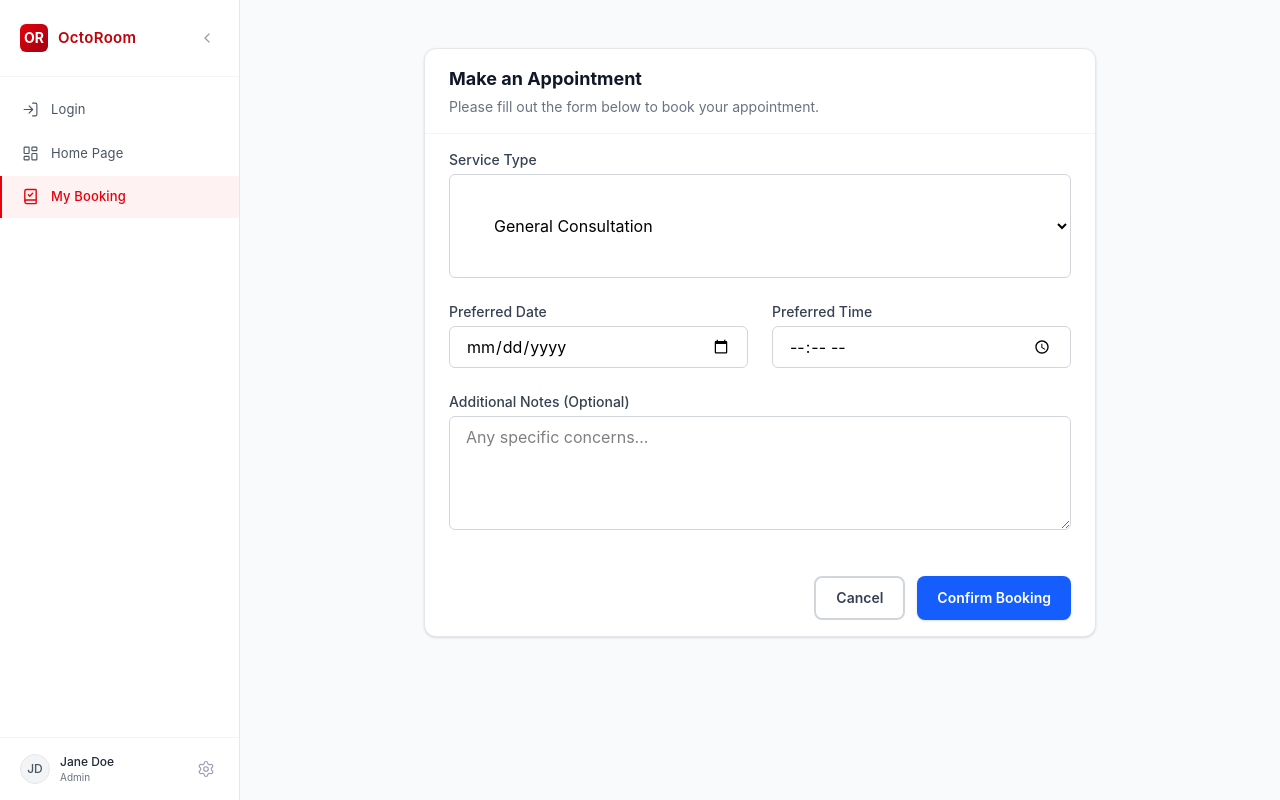
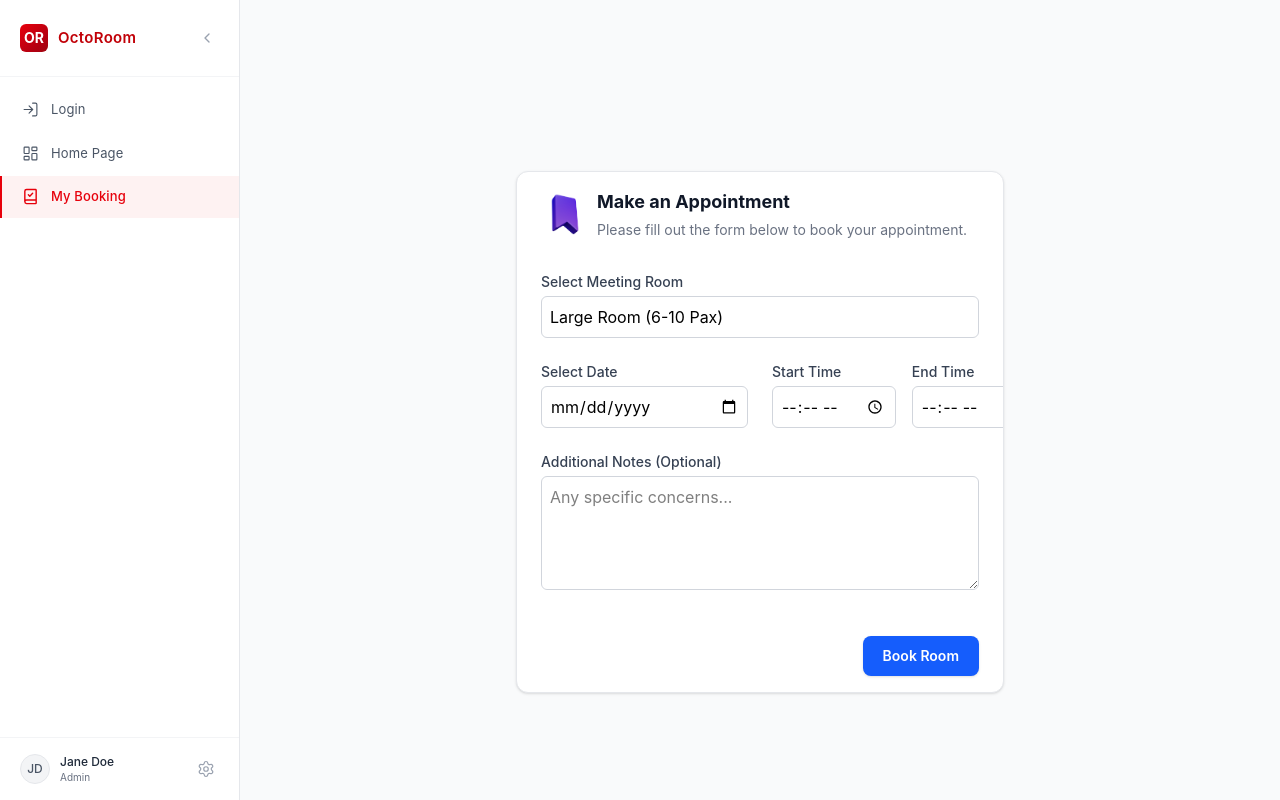
Before and after one commit to weynard02/octo-room-fe, a React (Vite) app: page /my-booking in a window 1280 px wide. Built offline with nearby package versions, Linux system fonts and the light colour scheme.

Commit message:
make appointment + modal review appointment

```diff
--- a/src/components/Button.tsx
+++ b/src/components/Button.tsx
@@ -1,32 +1,37 @@
-import React from 'react';
+import React from "react";
 
 interface ButtonProps extends React.ButtonHTMLAttributes<HTMLButtonElement> {
-  variant?: 'primary' | 'secondary' | 'outline' | 'danger';
-  size?: 'sm' | 'md' | 'lg';
+  variant?: "primary" | "secondary" | "outline" | "danger";
+  size?: "sm" | "md" | "lg";
   fullWidth?: boolean;
 }
 
 export const Button: React.FC<ButtonProps> = ({
   children,
-  variant = 'primary',
-  size = 'md',
+  variant = "primary",
+  size = "md",
   fullWidth = false,
-  className = '',
+  className = "",
   ...props
 }) => {
-  const baseStyles = "inline-flex items-center justify-center font-semibold rounded-lg transition-all focus:outline-none focus:ring-2 focus:ring-offset-2 disabled:opacity-50 disabled:cursor-not-allowed";
+  const baseStyles =
+    "inline-flex items-center justify-center font-semibold rounded-lg transition-all cursor-pointer focus:outline-none focus:ring-2 focus:ring-offset-2 disabled:opacity-50 disabled:cursor-not-allowed";
 
   const variants = {
-    primary: "bg-blue-600 text-white hover:bg-blue-700 focus:ring-blue-500 shadow-sm",
-    secondary: "bg-gray-600 text-white hover:bg-gray-700 focus:ring-gray-500 shadow-sm",
-    outline: "border-2 border-gray-300 text-gray-700 hover:bg-gray-50 focus:ring-gray-400",
-    danger: "bg-red-600 text-white hover:bg-red-700 focus:ring-red-500 shadow-sm"
+    primary:
+      "bg-blue-600 text-white hover:bg-blue-700 focus:ring-blue-500 shadow-sm",
+    secondary:
+      "bg-gray-600 text-white hover:bg-gray-700 focus:ring-gray-500 shadow-sm",
+    outline:
+      "border-2 border-gray-300 text-gray-700 hover:bg-gray-50 focus:ring-gray-400",
+    danger:
+      "bg-red-600 text-white hover:bg-red-700 focus:ring-red-500 shadow-sm",
   };
 
   const sizes = {
     sm: "px-3 py-1.5 text-xs",
     md: "px-5 py-2.5 text-sm",
-    lg: "px-6 py-3 text-base"
+    lg: "px-6 py-3 text-base",
   };
 
   const widthStyle = fullWidth ? "w-full" : "";
--- a/src/components/Card.tsx
+++ b/src/components/Card.tsx
@@ -4,6 +4,7 @@ interface CardProps {
   children: React.ReactNode;
   title?: string;
   description?: string;
+  icon?: string;
   footer?: React.ReactNode;
   className?: string;
 }
@@ -12,6 +13,7 @@ export const Card: React.FC<CardProps> = ({
   children,
   title,
   description,
+  icon,
   footer,
   className = "",
 }) => {
@@ -20,13 +22,16 @@ export const Card: React.FC<CardProps> = ({
       className={`bg-white rounded-xl shadow-sm border border-gray-200 overflow-hidden ${className}`}
     >
       {(title || description) && (
-        <div className="px-6 py-4 border-b border-gray-100">
+        <div className="flex px-6 py-4 items-center gap-2">
+          {icon && <img src={icon} className="w-12 h-12" alt={icon} />}
+          <div>
             {title && (
               <h3 className="text-lg font-bold text-gray-900">{title}</h3>
             )}
             {description && (
               <p className="text-sm text-gray-500 mt-1">{description}</p>
             )}
+          </div>
         </div>
       )}
       <div className="px-6 py-4">{children}</div>
--- a/src/components/Input.tsx
+++ b/src/components/Input.tsx
@@ -1,4 +1,4 @@
-import React from 'react';
+import React from "react";
 
 interface InputProps extends React.InputHTMLAttributes<HTMLInputElement> {
   label?: string;
@@ -10,7 +10,7 @@ export const Input: React.FC<InputProps> = ({
   label,
   error,
   helperText,
-  className = '',
+  className = "",
   id,
   ...props
 }) => {
@@ -27,16 +27,14 @@ export const Input: React.FC<InputProps> = ({
       <input
         id={id}
         className={`
-          w-full px-4 py-2 border rounded-md outline-none transition
+          w-full p-2 border rounded-md outline-none transition
           focus:ring-2 focus:ring-blue-500 focus:border-blue-500
-          ${error ? 'border-red-500' : 'border-gray-300'}
+          ${error ? "border-red-500" : "border-gray-300"}
           disabled:bg-gray-100 disabled:text-gray-500
         `}
         {...props}
       />
-      {error && (
-        <p className="mt-1 text-xs text-red-600">{error}</p>
-      )}
+      {error && <p className="mt-1 text-xs text-red-600">{error}</p>}
       {!error && helperText && (
         <p className="mt-1 text-xs text-gray-500">{helperText}</p>
       )}
--- a/src/page/make-appointment/MakeAppointmentPage.tsx
+++ b/src/page/make-appointment/MakeAppointmentPage.tsx
@@ -1,37 +1,104 @@
-import React from "react";
+import React, { useState } from "react";
 import { Button, Card, Input } from "../../components";
+import type AppointmentType from "../../types/Appointment";
+import formattedDate from "../../utils/dateSetting";
+
+import bookmarkIcon from "../../assets/icons/3d-bookmark.png";
+import imageHyspace from "../../assets/images/graha-cimb.png";
 
 const MakeAppointmentPage: React.FC = () => {
+  const [isModalOpen, setIsModalOpen] = useState(false);
+  const [form, setForm] = useState<AppointmentType>({
+    room: "Large Room",
+    date: "",
+    timeStart: "",
+    timeEnd: "",
+    notes: "",
+  });
+
+  const reviewAppointment = () => {
+    setIsModalOpen(true);
+  };
+  const handleOnChange = (
+    e: React.ChangeEvent<
+      HTMLInputElement | HTMLTextAreaElement | HTMLSelectElement
+    >,
+  ) => {
+    const { name, value } = e.target;
+    setForm((prev) => ({
+      ...prev,
+      [name]: value,
+    }));
+
+    console.log(form);
+  };
+
+  const handleSubmit = () => {
+    alert("Submited");
+    setIsModalOpen(false);
+  };
+
   return (
-    <div className="p-4">
-      <div className="max-w-2xl mx-auto">
+    <>
+      <div className="flex items-center justify-center min-h-screen">
+        <div className="max-w-1/3 min-w-1/2">
           <Card
             title="Make an Appointment"
             description="Please fill out the form below to book your appointment."
+            icon={bookmarkIcon}
           >
             <form className="space-y-6">
               <div className="grid grid-cols-1 md:grid-cols-2 gap-6">
                 <div className="md:col-span-2">
                   <label
                     className="block text-sm font-medium text-gray-700 mb-1"
-                  htmlFor="service"
+                    htmlFor="room"
                   >
-                  Service Type
+                    Select Meeting Room
                   </label>
+                  <div>
                     <select
-                  id="service"
-                  name="service"
-                  className="w-full p-10 border border-gray-300 rounded-md focus:ring-2 focus:ring-blue-500 focus:border-blue-500 outline-none transition bg-white"
+                      id="room"
+                      name="room"
+                      className="w-full p-2 border border-gray-300 rounded-md focus:ring-2 focus:ring-blue-500 focus:border-blue-500 outline-none transition bg-white appearance-none"
+                      onChange={handleOnChange}
                     >
-                  <option value="consultation">General Consultation</option>
-                  <option value="followup">Follow-up</option>
-                  <option value="urgent">Urgent Care</option>
+                      <option value="" disabled>
+                        Select Room
+                      </option>
+                      <option value="Large Room">Large Room (6-10 Pax)</option>
+                      <option value="Medium Room">Medium Room (4-6 Pax)</option>
+                      <option value="Small Room">Small Room (2-4 Pax)</option>
+                      <option value="Private Room">
+                        Private Room (1-2 Pax)
+                      </option>
                     </select>
                   </div>
+                </div>
+                <Input
+                  id="date"
+                  name="date"
+                  label="Select Date"
+                  type="date"
+                  onChange={handleOnChange}
+                />
+                <div className="flex gap-4">
+                  <Input
+                    id="timeStart"
+                    name="timeStart"
+                    label="Start Time"
+                    type="time"
+                    onChange={handleOnChange}
+                  />
 
-              <Input id="date" name="date" label="Preferred Date" type="date" />
-
-              <Input id="time" name="time" label="Preferred Time" type="time" />
+                  <Input
+                    id="timeEnd"
+                    name="timeEnd"
+                    label="End Time"
+                    type="time"
+                    onChange={handleOnChange}
+                  />
+                </div>
               </div>
 
               <div>
@@ -45,21 +112,88 @@ const MakeAppointmentPage: React.FC = () => {
                   id="notes"
                   name="notes"
                   rows={4}
-                className="w-full px-4 py-2 border border-gray-300 rounded-md focus:ring-2 focus:ring-blue-500 focus:border-blue-500 outline-none transition"
+                  className="w-full p-2 border border-gray-300 rounded-md focus:ring-2 focus:ring-blue-500 focus:border-blue-500 outline-none transition"
                   placeholder="Any specific concerns..."
+                  onChange={handleOnChange}
                 ></textarea>
               </div>
 
               <div className="flex justify-end space-x-3 pt-4">
-              <Button variant="outline" type="button">
-                Cancel
+                <Button type="button" onClick={() => reviewAppointment()}>
+                  Book Room
                 </Button>
-              <Button type="submit">Confirm Booking</Button>
               </div>
             </form>
           </Card>
         </div>
       </div>
+
+      {isModalOpen && (
+        <div className="fixed inset-0 flex bg-black/60 items-center justify-center content-center">
+          <div className="p-8 bg-white rounded-xl min-w-1/3 max-w-1/2 gap-4 flex flex-col ">
+            <h1 className="font-semibold text-2xl text-black">
+              Review Your Appointment
+            </h1>
+            <div className="w-full h-px bg-blue-100" />
+            <img
+              className="w-full h-48 object-cover rounded-md"
+              src={imageHyspace}
+            />
+            <div className="flex flex-col gap-3">
+              <div>
+                <h3 className="text-2xl text-blue-600">
+                  {form.room ? form.room : "Unselected Room"}
+                </h3>
+              </div>
+              <div className="grid grid-cols-2">
+                <div>
+                  <h3 className="text-sm text-gray-500">Date:</h3>
+                  <h3 className="font-medium text-[16px] w-50">
+                    {formattedDate(form.date)}
+                  </h3>
+                </div>
+                <div>
+                  <h3 className="text-sm text-gray-500">Duration</h3>
+                  <h3 className="font-medium text-[16px]">-</h3>
+                </div>
+              </div>
+              <div className="grid grid-cols-2">
+                <div>
+                  <h3 className="text-sm text-gray-500">Start on:</h3>
+                  <h3 className="font-medium text-[16px] w-1/2">
+                    {form.timeStart ? form.timeStart : "-"}
+                  </h3>
+                </div>
+                <div>
+                  <h3 className="text-sm text-gray-500">End on:</h3>
+                  <h3 className="font-medium text-[16px]">
+                    {form.timeEnd ? form.timeEnd : "-"}
+                  </h3>
+                </div>
+              </div>
+              <div className="">
+                <h3 className="text-sm text-gray-500">Notes:</h3>
+                <h3 className="font-medium text-[16px]">
+                  {form.notes ? form.notes : "-"}
+                </h3>
+              </div>
+            </div>
+            <div className="flex gap-1 justify-end">
+              <Button
+                type="button"
+                variant="outline"
+                onClick={() => setIsModalOpen(false)}
+              >
+                Cancel
+              </Button>
+              <Button type="button" onClick={() => handleSubmit()}>
+                Booking
+              </Button>
+            </div>
+          </div>
+        </div>
+      )}
+    </>
   );
 };
 
--- /dev/null
+++ b/src/types/Appointment.ts
@@ -0,0 +1,7 @@
+export default interface AppointmentType {
+  room: string;
+  date: string;
+  timeStart: string;
+  timeEnd: string;
+  notes?: string;
+}
--- /dev/null
+++ b/src/utils/dateSetting.ts
@@ -0,0 +1,13 @@
+const formattedDate = (dateString: string) => {
+  const newDate = new Date(dateString);
+  const dateConfig: Intl.DateTimeFormatOptions = {
+    weekday: "long",
+    day: "2-digit",
+    month: "short",
+    year: "numeric",
+  };
+
+  return newDate.toLocaleDateString("id-ID", dateConfig);
+};
+
+export default formattedDate;
```
Also changed, not shown: src/services/createAppointment.ts (added, +14 -0 lines), src/assets/icons/3d-bookmark.png (added), src/assets/images/graha-cimb.png (added). Lines whose indentation alone changed are shown as unchanged.
